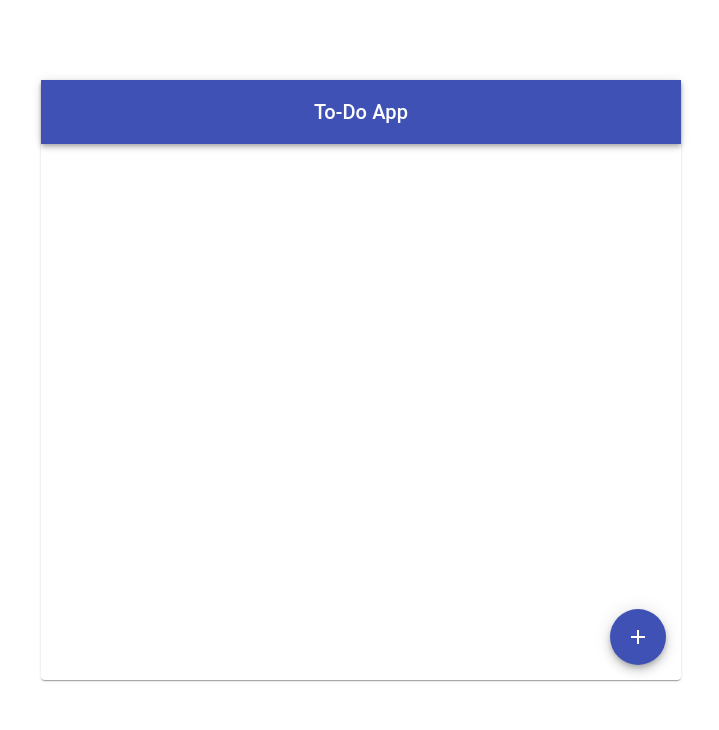
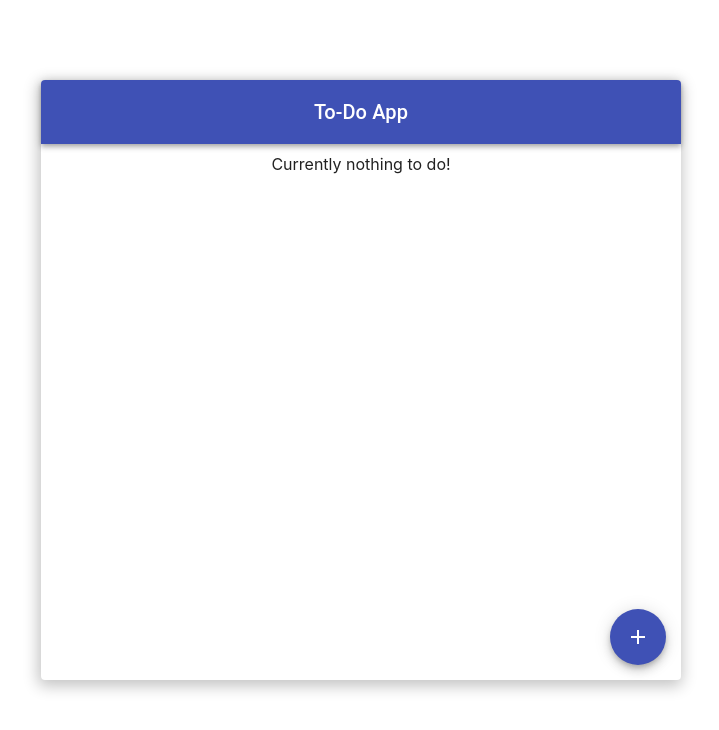
Before and after one commit to kvsuen/todo-app, a React (Create React App) app: page / in a window 1280 px wide. Shown: the top 730 px of the page, without its empty margins (279-998 px from the left). Built offline with nearby package versions, Linux system fonts and the light colour scheme.

Commit message:
Update styling and fix event propagation bug

```diff
--- a/src/components/ToDoList/AddEditModal/add-edit-modal.component.jsx
+++ b/src/components/ToDoList/AddEditModal/add-edit-modal.component.jsx
@@ -52,18 +52,17 @@ const AddEditModal = ({
 }) => {
   const classes = useStyles();
   const [values, setValues] = useState({
-      title: '',
-      description: '',
-      dueDate: new Date(),
-      isCompleted: false
-    }
-  );
+    title: '',
+    description: '',
+    dueDate: new Date(),
+    isCompleted: false
+  });
 
   useEffect(() => {
     if (initialState) {
-      setValues(initialState)
+      setValues(initialState);
     }
-  }, [initialState])
+  }, [initialState]);
 
   const handleChange = event => {
     setValues({ ...values, [event.target.name]: event.target.value });
@@ -78,10 +77,10 @@ const AddEditModal = ({
 
     if (add) {
       await submit(values);
+      setValues({ title: '', description: '', dueDate: new Date() });
     } else if (edit) {
       await submit(values.id, values);
     }
-    setValues({ title: '', description: '', dueDate: new Date() });
     handleClose();
   };
 
--- a/src/components/ToDoList/Header/header.component.jsx
+++ b/src/components/ToDoList/Header/header.component.jsx
@@ -7,6 +7,10 @@ import Typography from '@material-ui/core/Typography';
 import { makeStyles } from '@material-ui/core/styles';
 
 const useStyles = makeStyles(theme => ({
+  root: {
+    borderTopLeftRadius: '4px',
+    borderTopRightRadius: '4px'
+  },
   textContainer: {
     alignSelf: 'center'
   },
@@ -19,7 +23,7 @@ const Header = () => {
   const classes = useStyles();
 
   return (
-    <AppBar position="static">
+    <AppBar position="static" className={classes.root}>
       <Toolbar className={classes.textContainer}>
         <Typography variant="h6" className={classes.title}>
           To-Do App
--- a/src/components/ToDoList/ItemList/Item/item.component.jsx
+++ b/src/components/ToDoList/ItemList/Item/item.component.jsx
@@ -21,11 +21,12 @@ import CheckBoxOutlineBlankIcon from '@material-ui/icons/CheckBoxOutlineBlank';
 
 const useStyles = makeStyles(theme => ({
   expansionPanel: {
-    width: '100%'
+    margin: '10px'
   },
   heading: {
     flex: 1,
-    margin: 'auto 15px'
+    margin: 'auto 15px',
+    textAlign: 'left'
   },
   dueDate: {
     margin: 'auto 15px'
@@ -33,7 +34,8 @@ const useStyles = makeStyles(theme => ({
   expansionPanelSummary: {
     display: 'flex',
     justifyContent: 'space-between',
-    alignItems: 'center'
+    alignItems: 'center',
+    height: '40px'
   }
 }));
 
@@ -57,9 +59,19 @@ const Item = ({
           classes={{ content: classes.expansionPanelSummary }}
         >
           {isCompleted ? (
-            <CheckBoxIcon onClick={() => toggleComplete(id)} />
+            <CheckBoxIcon
+              onClick={event => {
+                event.stopPropagation();
+                toggleComplete(id);
+              }}
+            />
           ) : (
-            <CheckBoxOutlineBlankIcon onClick={() => toggleComplete(id)} />
+            <CheckBoxOutlineBlankIcon
+              onClick={event => {
+                event.stopPropagation();
+                toggleComplete(id);
+              }}
+            />
           )}
 
           <Typography className={classes.heading} variant="h6">
@@ -70,11 +82,17 @@ const Item = ({
           </Typography>
           <div>
             <EditIcon
-              onClick={() =>
-                handleOpen({ id, title, description, dueDate, isCompleted })
-              }
+              onClick={event => {
+                event.stopPropagation();
+                handleOpen({ id, title, description, dueDate, isCompleted });
+              }}
             />
-            <DeleteIcon onClick={() => deleteItem(id)} />
+            <DeleteIcon
+              onClick={event => {
+                event.stopPropagation();
+                deleteItem(id);
+              }}
+            />
           </div>
         </ExpansionPanelSummary>
         <ExpansionPanelDetails>
--- a/src/components/ToDoList/ItemList/item-list.component.jsx
+++ b/src/components/ToDoList/ItemList/item-list.component.jsx
@@ -5,7 +5,19 @@ import AddEditModal from '../AddEditModal/add-edit-modal.component';
 
 import { editItem } from '../../../redux/actions/itemActions';
 
+import { makeStyles } from '@material-ui/core/styles';
+
+const useStyles = makeStyles(theme => ({
+  itemListContainer: {
+    width: '100%',
+    textAlign: 'center',
+    marginTop: '10px'
+  }
+}));
+
 const ItemList = ({ toDos, editItem }) => {
+  const classes = useStyles();
+
   const [open, setOpen] = useState(false);
   const [initialState, setInitialState] = useState({
     title: '',
@@ -48,7 +60,9 @@ const ItemList = ({ toDos, editItem }) => {
 
   return (
     <>
-      <div style={{ width: '100%' }}>{items}</div>
+      <div className={classes.itemListContainer}>
+        {items.length > 0 ? items : 'Currently nothing to do!'}
+      </div>
       <AddEditModal
         open={open}
         handleClose={handleClose}
@@ -68,6 +82,6 @@ const mapStateToProps = state => {
 
 const mapDispatchToProps = {
   editItem
-}
+};
 
 export default connect(mapStateToProps, mapDispatchToProps)(ItemList);
--- a/src/components/ToDoList/to-do-list.component.jsx
+++ b/src/components/ToDoList/to-do-list.component.jsx
@@ -12,12 +12,13 @@ const useStyles = makeStyles(theme => ({
     display: 'flex',
     flexDirection: 'column',
     alignItems: 'center',
-    height: '100%'
+    height: '100%',
+    boxShadow: '-1px 4px 15px 2px rgba(0,0,0,0.24)'
   },
   addButton: {
     position: 'absolute',
     bottom: '15px',
-    right: '15px',
+    right: '15px'
   }
 }));
 
```
